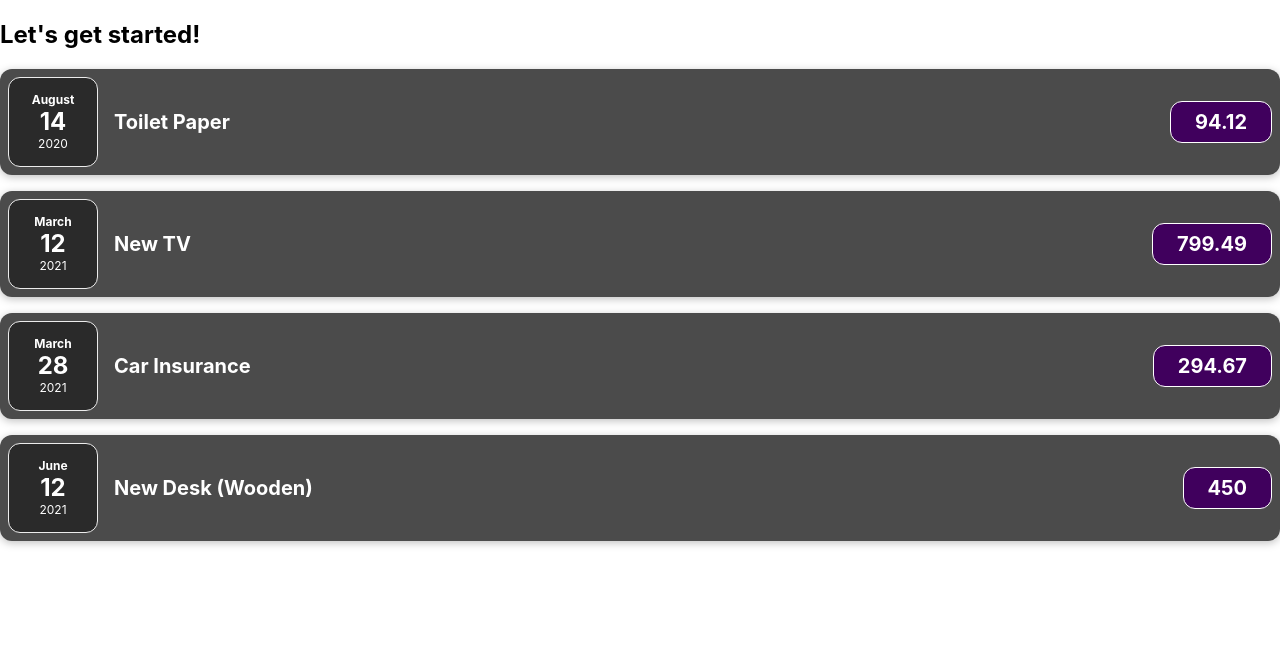
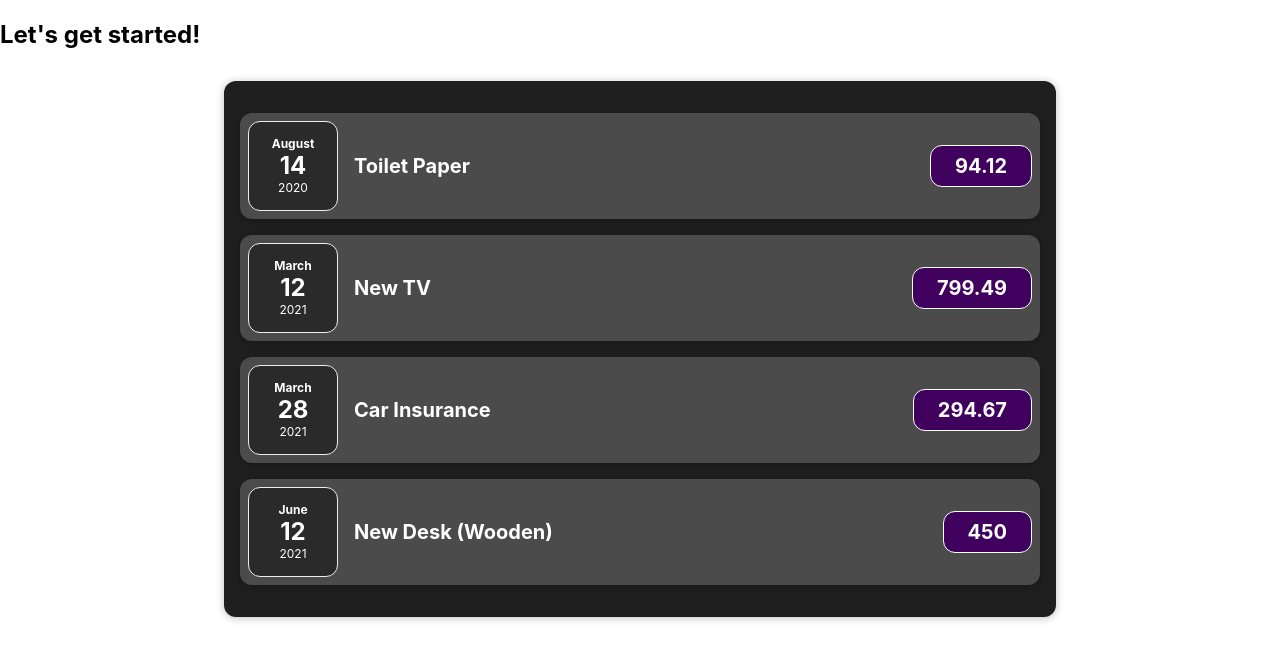
Before and after one commit to amitgobare23/react-complete-guide, a React (Create React App) app: page / in a window 1280 px wide. Shown: the top 660 px of the page. Built offline with nearby package versions, Linux system fonts and the light colour scheme.

Commit message:
udpate assignment 1 code to cater with css file

```diff
--- a/src/App.js
+++ b/src/App.js
@@ -1,10 +1,7 @@
-import logo from './logo.svg';
 import './App.css';
-import ExpenseItem from './components/ExpenseItem';
-import NewComponentExpenses from './components/NewComponentExpenses';
+import Expenses from './components/Expenses';
 
 function App() {
-
   const expenses = [
     {
       id: 'e1',
@@ -31,8 +28,8 @@
   return (
     <div>
       <h2>Let's get started!</h2>
-      <div className='expenses'>
-        <NewComponentExpenses expenses={expenses} ></NewComponentExpenses>
+      <div>
+        <Expenses items={expenses}></Expenses>
       </div>
     </div>
   );
--- /dev/null
+++ b/src/components/Expenses.js
@@ -0,0 +1,15 @@
+import ExpenseItem from './ExpenseItem';
+import './Expenses.css'
+
+function Expenses(props){
+    return (
+        <div className='expenses'>
+          <ExpenseItem title={props.items[0].title} amount={props.items[0].amount} date={props.items[0].date}></ExpenseItem>
+          <ExpenseItem title={props.items[1].title} amount={props.items[1].amount} date={props.items[1].date}></ExpenseItem>
+          <ExpenseItem title={props.items[2].title} amount={props.items[2].amount} date={props.items[2].date}></ExpenseItem>
+          <ExpenseItem title={props.items[3].title} amount={props.items[3].amount} date={props.items[3].date}></ExpenseItem>
+        </div>
+      );
+}
+
+export default Expenses;
--- a/src/components/NewComponentExpenses.js
+++ /dev/null
@@ -1,14 +0,0 @@
-import ExpenseItem from './ExpenseItem';
-
-function NewComponentExpenses(props){
-    return (
-        <div>
-          <ExpenseItem title={props.expenses[0].title} amount={props.expenses[0].amount} date={props.expenses[0].date}></ExpenseItem>
-          <ExpenseItem title={props.expenses[1].title} amount={props.expenses[1].amount} date={props.expenses[1].date}></ExpenseItem>
-          <ExpenseItem title={props.expenses[2].title} amount={props.expenses[2].amount} date={props.expenses[2].date}></ExpenseItem>
-          <ExpenseItem title={props.expenses[3].title} amount={props.expenses[3].amount} date={props.expenses[3].date}></ExpenseItem>
-        </div>
-      );
-}
-
-export default NewComponentExpenses;
```
